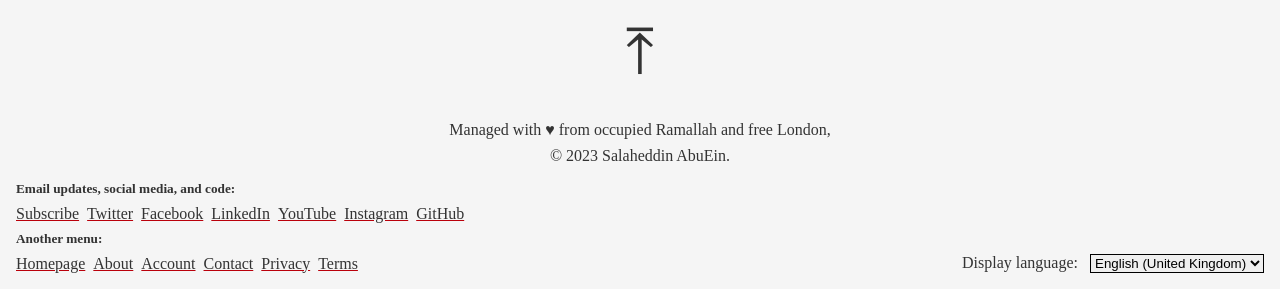
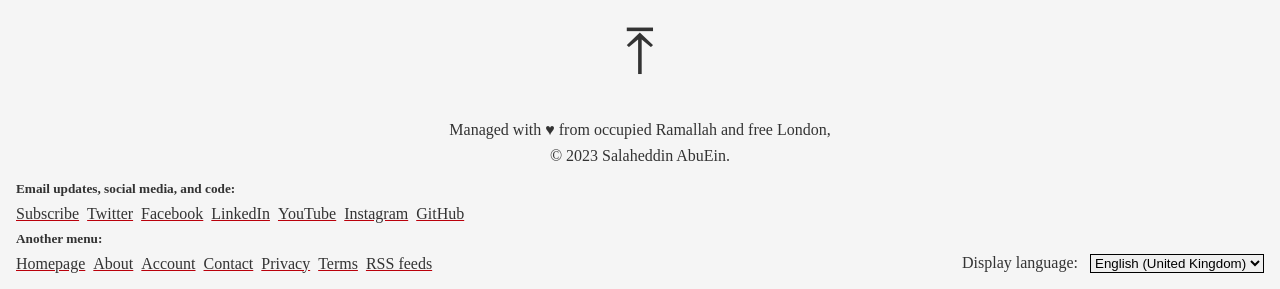
Before and after one commit to sabuein/ashaam, a website: page index.html in a window 1280 px wide. Shown: the part 1428-1717 px from the top of the page. Drawn offline with Linux system fonts and the light colour scheme; no server answers.

Commit message:
Minor structure fixes

```diff
--- a/index.html
+++ b/index.html
@@ -107,6 +107,7 @@
                     <li><a href="./contact.html" target="_top" title="Contact">Contact</a></li>
                     <li><a href="./privacy.html" target="_top" title="Privacy">Privacy</a></li>
                     <li><a href="./terms.html" target="_top" title="Terms">Terms</a></li>
+                    <li><a href="./rss.html" target="_top" title="RSS feeds">RSS feeds</a></li>
                 </ul>
             </div>
         </div>
```
